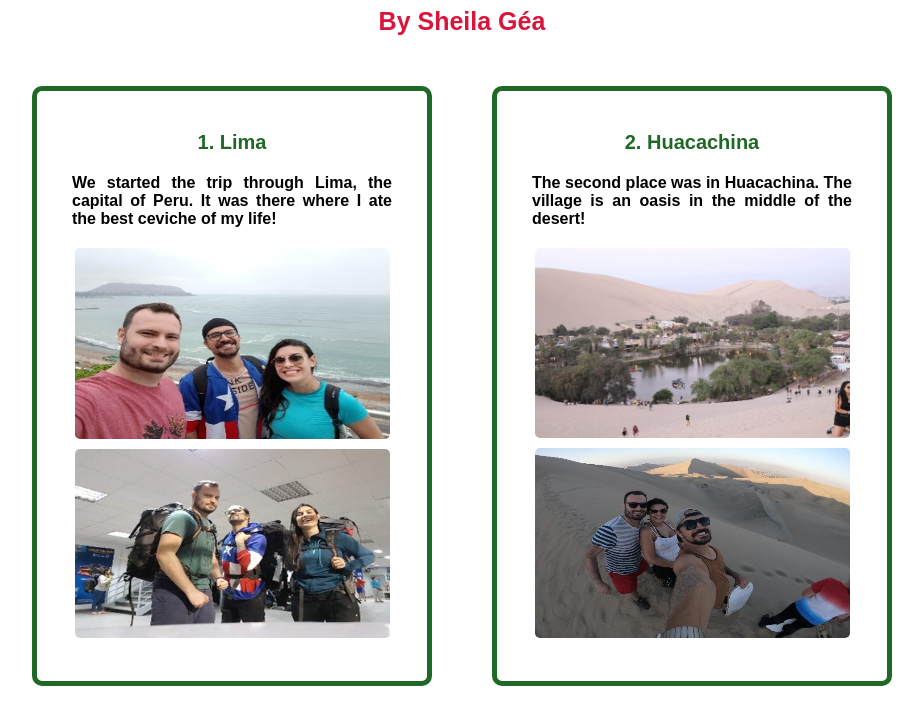
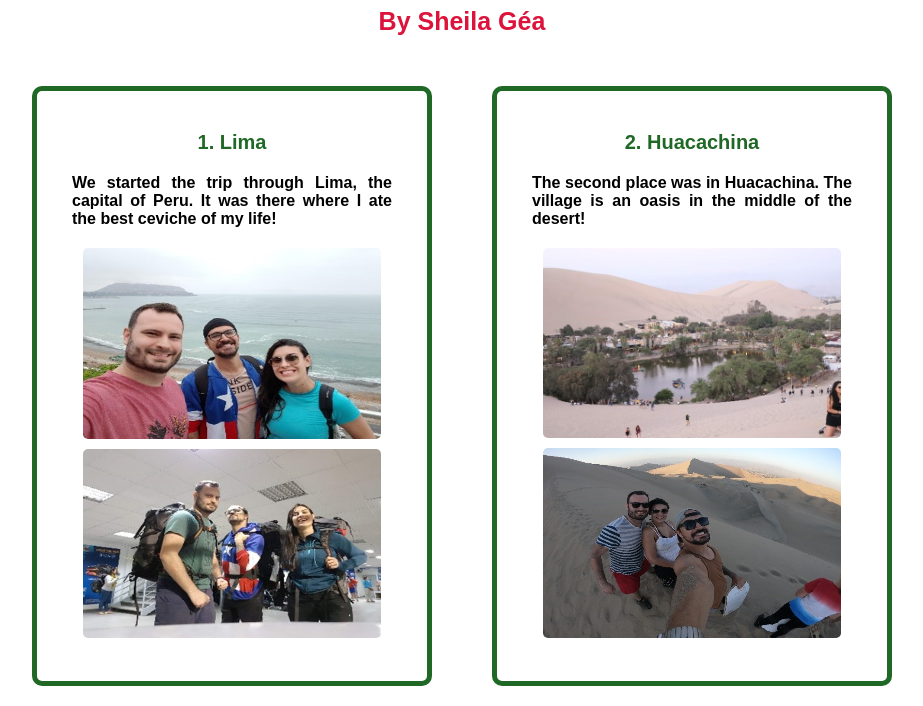
Before and after one commit to SheilaGea/First-Website, a website: page index.html in a window 1280 px wide. Shown: the part 94-800 px from the top of the page, without its empty margins (178-1101 px from the left). Drawn offline with Linux system fonts and the light colour scheme.

```diff
--- a/styles/index.css
+++ b/styles/index.css
@@ -1,7 +1,7 @@
 
 img {
 
-    min-width: 90%;
+    min-width: 85%;
     min-height: 40%;
     padding: 5px;
     border-radius: 10px;
```
